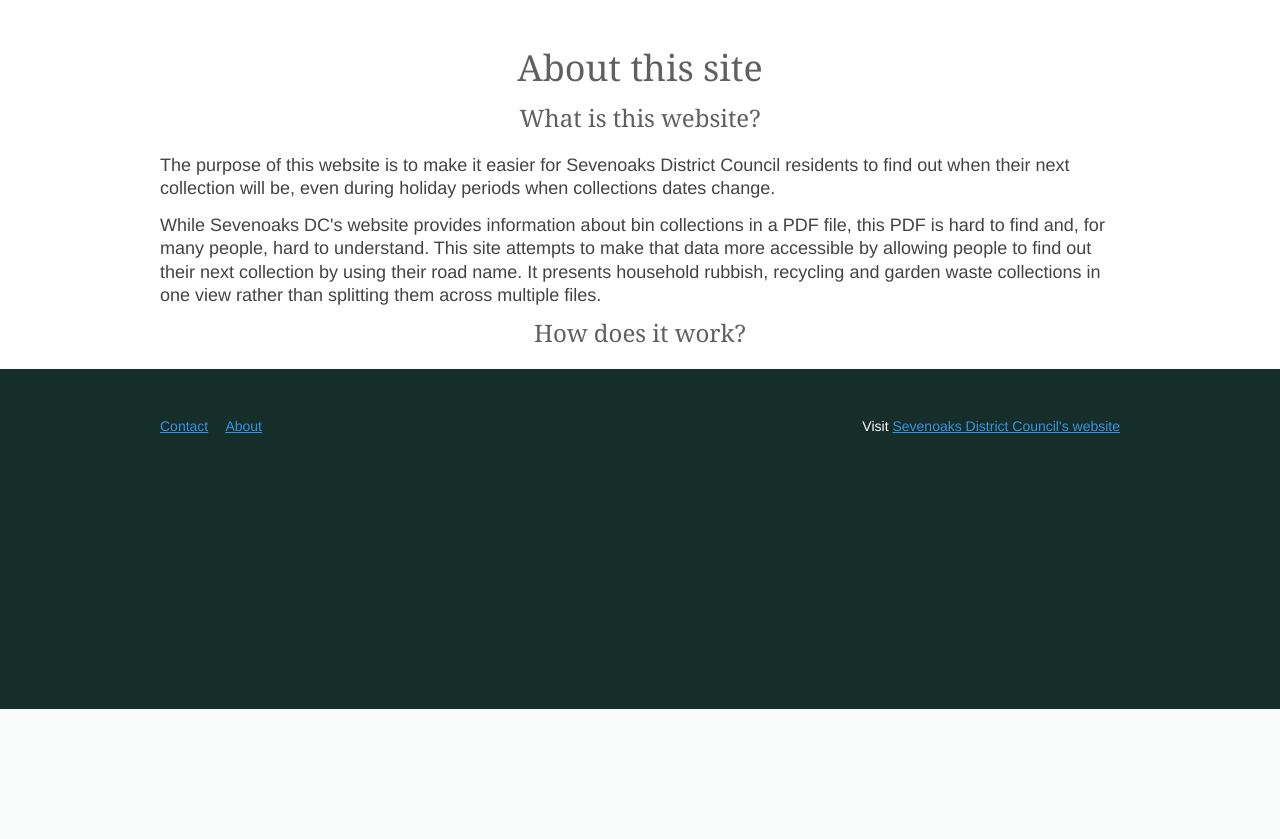
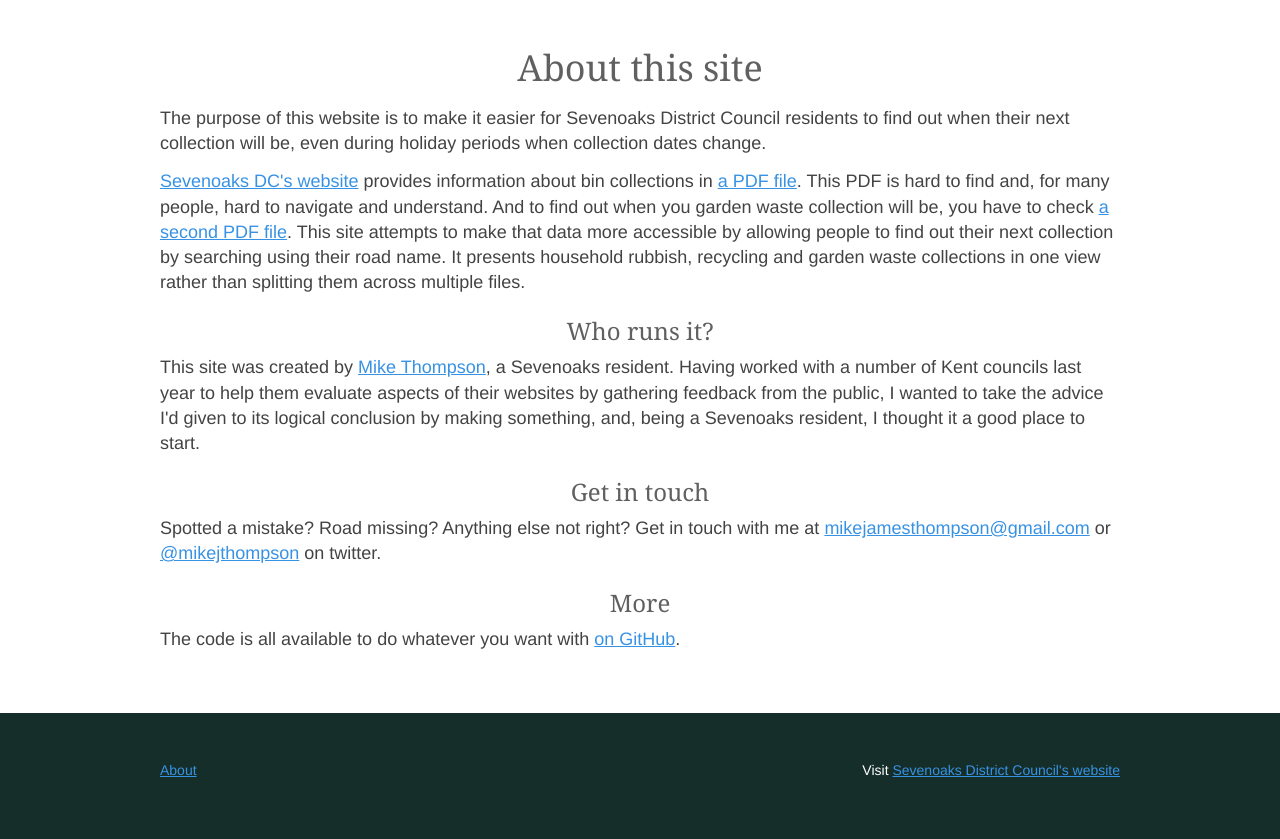
Before and after one commit to mikejamesthompson/magic-bins, a Flask app: page /about in a window 1280 px wide. Shown: the part 91-930 px from the top of the page. Before the commit the page ends 800 px from the top, so only its background shows below. Run offline with Flask 2, Linux system fonts and the light colour scheme; parts of the project's set-up code (start-up, migrations or seed data) failed here and were passed over; some web fonts are replaced.

Commit message:
About page

```diff
--- a/app/models.py
+++ b/app/models.py
@@ -21,7 +21,7 @@ class Collection(db.Model):
         return u'<Collection %r>' % (self.type + " every " + str(self.frequency) + " days, starting on: " + str(self.reference_date))
 
     def next_collection(self, date, reference_date, frequency=7):
-        app.logger.info('Calculating next collection for: ' + str(date) +', referencing ' + str(reference_date))
+        # app.logger.info('Calculating next collection for: ' + str(date) +', referencing ' + str(reference_date))
         delta = date - reference_date
         days_since = delta.days % frequency
         days_until = frequency - days_since
--- a/app/static/css/main.css
+++ b/app/static/css/main.css
@@ -147,7 +147,7 @@ h4 { font-size: 1.2em; line-height: 1.25; margin-bottom: 1.25em; }
 
 /* Text elements */
 
-p, li       { font-size: 1.8em; line-height: 1.3; margin: 0 0 0.75em; }
+p, li       { font-size: 1.8em; line-height: 1.4; margin: 0 0 0.75em; }
 p.last      { margin-bottom: 0; }
 
 ul, ol      { margin: 0 0 1.5em 1.5em; }
@@ -321,3 +321,12 @@ ul.links li { margin: 0 0 0.25em; }
 	.collection .image-placeholder { height: 100px; width: 118px;}
 	.collection .image-placeholder img { margin: 1.2em 0 0 2.5em;}
 }
+
+/* =Static
+-------------------------------------------------------------- */
+
+body#page-static.content h1 { margin-bottom: 1em; }
+
+body#page-static #content { padding-bottom: 4.8em; }
+
+body#page-static #content h2 { margin: 1em 0 0.5em; }
--- a/app/templates/base.html
+++ b/app/templates/base.html
@@ -26,7 +26,6 @@
 	<div class="content">
 		<p id="the-real-thing">Visit <a href="http://www.sevenoaks.gov.uk">Sevenoaks District Council's website</a></p>
 		<p id="site-links">
-			<a href="/contact">Contact</a>
 			<a href="/about">About</a>
 		</p>
 	</div>
--- a/app/templates/index.html
+++ b/app/templates/index.html
@@ -20,7 +20,7 @@
 
 	{{form.road(placeholder="e.g. London Road")}}
 	<input type="submit" value="GO" />
-	<small><a href="/contact">Can't find your road?</a></small>
+	<small><a href="/about#contact">Can't find your road?</a></small>
 	</form>
 </div>
 
--- a/app/templates/static.html
+++ b/app/templates/static.html
@@ -4,13 +4,18 @@
 <div class="content">
 
 	<h1>About this site</h1>
+	<p>The purpose of this website is to make it easier for Sevenoaks District Council residents to find out when their next collection will be, even during holiday periods when collection dates change.</p>
 
-	<h2>What is this website?</h2>
-	<p>The purpose of this website is to make it easier for Sevenoaks District Council residents to find out when their next collection will be, even during holiday periods when collections dates change.</p>
+	<p><a href="http://www.sevenoaks.gov.uk">Sevenoaks DC's website</a> provides information about bin collections in <a href="www.sevenoaks.gov.uk/__data/assets/pdf_file/0003/82398/Refuse-Collection,-Garden-Waste,-and-Sacks-Days-for-web-Oct-2013.pdf">a PDF file</a>. This PDF is hard to find and, for many people, hard to navigate and understand. And to find out when you garden waste collection will be, you have to check <a href="http://www.sevenoaks.gov.uk/__data/assets/pdf_file/0006/82356/Garden-Waste-Collection-Calendar-April-2014-to-June-2015.pdf">a second PDF file</a>. This site attempts to make that data more accessible by allowing people to find out their next collection by searching using their road name. It presents household rubbish, recycling and garden waste collections in one view rather than splitting them across multiple files.</p>
 
-	<p>While Sevenoaks DC's website provides information about bin collections in a PDF file, this PDF is hard to find and, for many people, hard to understand. This site attempts to make that data more accessible by allowing people to find out their next collection by using their road name. It presents household rubbish, recycling and garden waste collections in one view rather than splitting them across multiple files.</p>
+	<h2>Who runs it?</h2>
+	<p>This site was created by <a href="http://twitter.com/mikejthompson">Mike Thompson</a>, a Sevenoaks resident. Having worked with a number of Kent councils last year to help them evaluate aspects of their websites by gathering feedback from the public, I wanted to take the advice I'd given to its logical conclusion by making something, and, being a Sevenoaks resident, I thought it a good place to start.</p>
 
-	<h2>How does it work?</h2>
+	<h2 id="contact">Get in touch</h2>
+	<p>Spotted a mistake? Road missing? Anything else not right? Get in touch with me at <a href="&#109;&#x61;ilto:&#x6d;&#x69;ke&#106;a&#109;e&#115;&#116;&#104;o&#x6d;&#x70;&#x73;on@&#x67;&#x6d;&#x61;&#105;&#x6c;&#x2e;&#99;&#111;&#109;">&#x6d;&#x69;ke&#106;a&#109;e&#115;&#116;&#104;o&#x6d;&#x70;&#x73;on@&#x67;&#x6d;&#x61;&#105;&#x6c;&#x2e;&#99;&#111;&#109;</a> or <a href="http://twitter.com/mikejthompson">@mikejthompson</a> on twitter.</p>
+
+	<h2>More</h2>
+	<p>The code is all available to do whatever you want with <a href="https://github.com/mikejamesthompson/magic-bins">on GitHub</a>.</p>
 
 </div>
 
--- a/app/views.py
+++ b/app/views.py
@@ -90,4 +90,5 @@ def collections(road):
 @app.route('/about')
 @app.route('/contact')
 def static_page():
-	return render_template("static.html")
+
+	return render_template("static.html", body="static")
```
